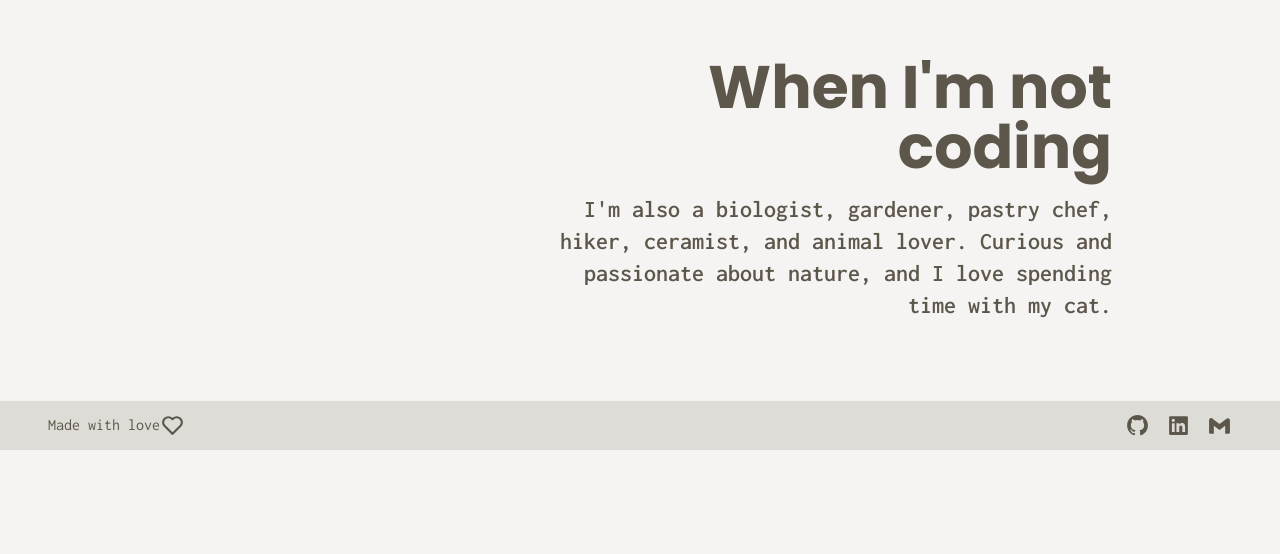
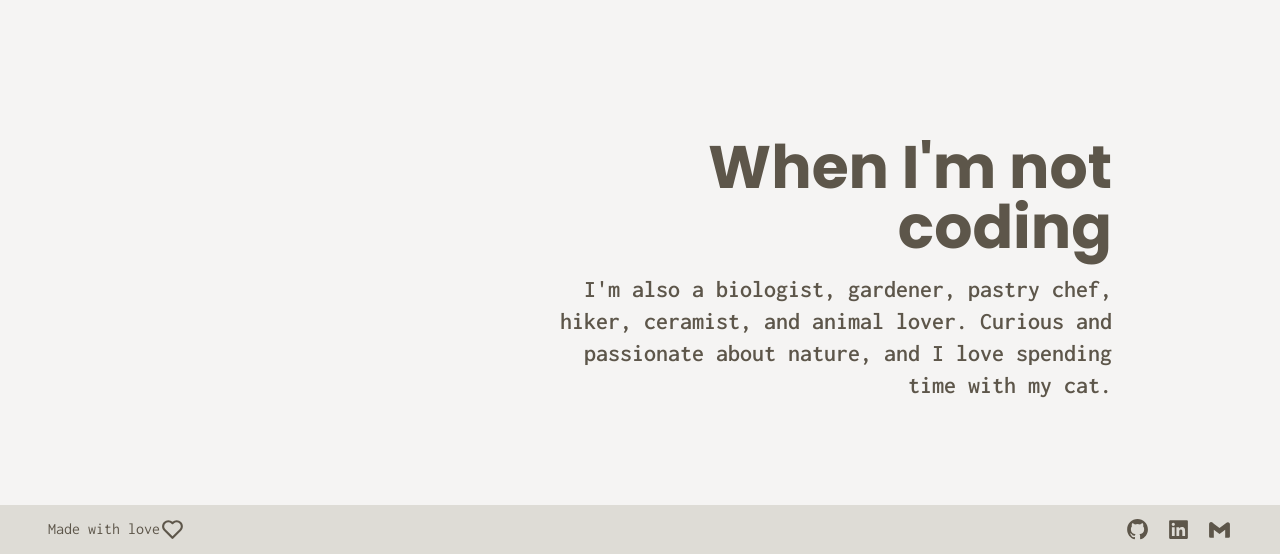
Before and after one commit to rocio-alcala/portfolio-alcala, a Next.js app: page /about-me in a window 1280 px wide. Shown: the part 963-1517 px from the top of the page. Before the commit the page ends 1413 px from the top, so only its background shows below. Built offline with nearby package versions, Linux system fonts and the light colour scheme.

Commit message:
fix: stack size

```diff
--- a/src/app/about-me/page.tsx
+++ b/src/app/about-me/page.tsx
@@ -33,7 +33,7 @@ export default function AboutMe() {
         <StackItem src="https://cdn.jsdelivr.net/gh/devicons/devicon@latest/icons/git/git-original.svg" />
         <StackItem src="https://cdn.jsdelivr.net/gh/devicons/devicon@latest/icons/figma/figma-original.svg" />
       </div>
-      <article className="about flex flex-col items-end self-end animate-fade-in-left my-10 sm:w-[70%] px-6 md:px-14 lg:px-32">
+      <article className="about flex flex-col items-end self-end animate-fade-in-left my-10 mb-16 sm:w-[70%] px-6 md:px-14 lg:px-32">
         <h2 className="text-4xl md:text-6xl py-2 mb-2 items-start font-bold font-poppins text-end">
           When I'm not coding
         </h2>
--- a/src/components/StackItem.tsx
+++ b/src/components/StackItem.tsx
@@ -4,6 +4,6 @@ interface StackItemProps {
 
 export default function StackItem({ src }: StackItemProps) {
   return (
-    <img className="h-14 p-2 hover:animate-pulse animate-sink" src={src} />
+    <img className="h-24 p-2 hover:animate-pulse animate-sink" src={src} />
   );
 }
```
